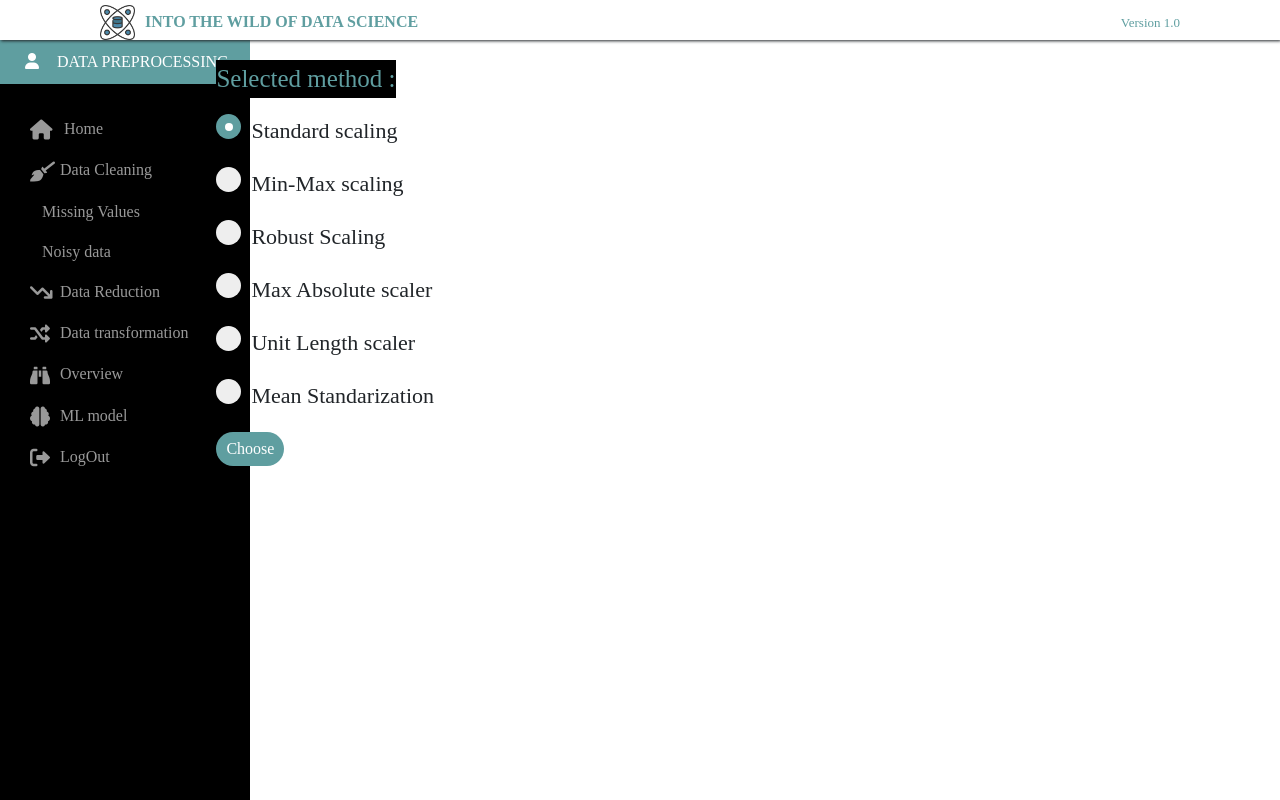
After one commit to achrafexboy/Into-the-wild-of-Data-Science, a Flask app: template templates/FeatureScaling.html in a window 1280 px wide. The commit adds this page. Run offline with Flask 2, Linux system fonts and the light colour scheme; the template is opened without the code that fills it, so the values that code supplies are empty; parts of the project's set-up code (start-up, migrations or seed data) failed here and were passed over; some libraries are stand-ins or nearby versions.

Commit message:
Start Fs WEB APP

```diff
--- a/static/Annexe_css.css
+++ b/static/Annexe_css.css
@@ -52,6 +52,7 @@
 
 /* Copy */
 .nav-bar{
+    float: left;
     width:100%;
     height:5vh;
     background:#fff;
--- /dev/null
+++ b/static/FScaling.css
@@ -0,0 +1,93 @@
+@charset "utf-8";
+
+body{
+    font-family: Montserrat;
+}
+.content-aside p span{
+    background-color: #000;
+    display: inline-block;
+    text-align: center;
+    justify-content: center;
+    z-index: -1;
+}
+.content-aside{
+    padding-left : 50px;
+}
+.content-aside p{
+    font-size : 25px;
+    color : #5F9EA0;
+}
+.input-s {
+display: block;
+position: relative;
+padding-left: 35px;
+margin-bottom: 12px;
+cursor: pointer;
+font-size: 22px;
+-webkit-user-select: none;
+-moz-user-select: none;
+-ms-user-select: none;
+user-select: none;
+}
+
+/* Hide the browser's default radio button */
+.input-s input {
+position: absolute;
+opacity: 0;
+cursor: pointer;
+}
+
+/* Create a custom radio button */
+.checkmark {
+position: absolute;
+top: 0;
+left: 0;
+height: 25px;
+width: 25px;
+background-color: #eee;
+border-radius: 50%;
+}
+
+/* On mouse-over, add a grey background color */
+.input-s:hover input ~ .checkmark {
+background-color: #ccc;
+}
+
+/* When the radio button is checked, add a blue background */
+.input-s input:checked ~ .checkmark {
+background-color: #5F9EA0;
+}
+
+/* Create the indicator (the dot/circle - hidden when not checked) */
+.checkmark:after {
+content: "";
+position: absolute;
+display: none;
+}
+
+/* Show the indicator (dot/circle) when checked */
+.input-s input:checked ~ .checkmark:after {
+display: block;
+}
+
+/* Style the indicator (dot/circle) */
+.input-s .checkmark:after {
+    top: 9px;
+    left: 9px;
+    width: 8px;
+    height: 8px;
+    border-radius: 50%;
+    background: white;
+}
+button[type="submit"]{
+    border: 0;
+    font-family: Montserrat;
+    font-size: 16px;
+    border-radius: 20px;
+    padding: 5px 10px;
+    background-color: #5F9EA0;
+    color : #fff;
+}
+.content-All{
+    float:left;
+}
--- /dev/null
+++ b/templates/FeatureScaling.html
@@ -0,0 +1,118 @@
+<!DOCTYPE html>
+<html lang="en">
+<head>
+    <meta charset="UTF-8">
+    <title>Feature Scaling</title>
+    <link rel="stylesheet" href="https://maxcdn.bootstrapcdn.com/bootstrap/3.3.5/css/bootstrap-theme.min.css">
+    <link rel="stylesheet" href="../static/css/bootstrap.min.css">
+    <link rel="stylesheet" href="https://cdnjs.cloudflare.com/ajax/libs/font-awesome/6.0.0/css/all.min.css" integrity="sha512-9usAa10IRO0HhonpyAIVpjrylPvoDwiPUiKdWk5t3PyolY1cOd4DSE0Ga+ri4AuTroPR5aQvXU9xC6qOPnzFeg==" crossorigin="anonymous" referrerpolicy="no-referrer" />
+    <link rel="stylesheet" href="https://cdn.jsdelivr.net/npm/bootstrap@4.3.1/dist/css/bootstrap.min.css" integrity="sha384-ggOyR0iXCbMQv3Xipma34MD+dH/1fQ784/j6cY/iJTQUOhcWr7x9JvoRxT2MZw1T" crossorigin="anonymous">
+    <link rel="stylesheet" href="../static/Annexe_css.css">
+    <link rel="stylesheet" href="../static/FScaling.css">
+</head>
+<body>
+    <div class="nav-bar">
+        <div class = "logo">
+           <img src="../static/rec/DS.png" alt="DS">
+           <p>Into the wild of data science</p>
+        </div>
+        <span>Version 1.0</span>
+     </div>
+    <div id="wrapper">
+        <!-- Sidebar -->
+        <div id="sidebar-wrapper">
+           <ul class="sidebar-nav nav-pills nav-stacked" id="menu">
+              <div class="profil">
+                  <i class="fa-solid fa-user"></i>
+                  <span>Data Preprocessing</span>
+              </div>
+              <li class="active">
+                 <a href="#"><span class="fa-stack fa-lg pull-left"><i class="fa-solid fa-house"></i></span> Home</a>
+                 <ul class="nav-pills nav-stacked" style="list-style-type:none;">
+                 </ul>
+              </li>
+              <li>
+                 <a href="#"><span class="fa-stack fa-lg pull-left"><i class="fa-solid fa-broom"></i></span>Data Cleaning</a>
+                 <ul class="nav-pills nav-stacked" style="list-style-type:none;">
+                    <li><a href="/missingValues">Missing Values</a></li>
+                    <li><a href="#">Noisy data</a></li>
+                 </ul>
+              </li>
+              <li>
+                 <a href="#"><span class="fa-stack fa-lg pull-left"><i class="fa-solid fa-arrow-trend-down"></i></span>Data Reduction</a>
+              </li>
+              <li>
+                 <a href="#"> <span class="fa-stack fa-lg pull-left"><i class="fa-solid fa-shuffle"></i></span>Data transformation</a>
+              </li>
+              <li>
+                 <a href="#"><span class="fa-stack fa-lg pull-left"><i class="fa-solid fa-binoculars"></i></span>Overview</a>
+              </li>
+              <li>
+                 <a href="#"><span class="fa-stack fa-lg pull-left"><i class="fa-solid fa-brain"></i></span>ML model</a>
+              </li>
+              <li>
+                 <a href="#"><span class="fa-stack fa-lg pull-left"><i class="fa-solid fa-right-from-bracket"></i></span>LogOut</a>
+              </li>
+           </ul>
+        </div>
+
+        <div id="page-content-wrapper">
+           <div class="container-fluid xyz">
+              <div class="row">
+                 <div class="col-lg-12">
+
+                 </div>
+              </div>
+           </div>
+        </div>
+     </div>
+    <form class = "content-aside">
+        <p>
+            <span>Selected method :</span>
+        </p>
+        <div>
+            <label class = "input-s">
+                <input type="radio" id="contactChoice1" name="Scaler" value="SS" checked = "checked">
+                <label for="contactChoice1">Standard scaling</label>
+                <span class = "checkmark"></span>
+            </label>
+
+            <label class = "input-s">
+                <input type="radio" id="contactChoice2" name="Scaler" value="MinMax">
+                <label for="contactChoice2">Min-Max scaling</label>
+                <span class = "checkmark"></span>
+            </label>
+
+            <label class = "input-s">
+                <input type="radio" id="contactChoice3" name="Scaler" value="RS">
+                <label for="contactChoice3">Robust Scaling</label>
+                <span class = "checkmark"></span>
+            </label>
+
+            <label class="input-s">
+                <input type="radio" id="contactChoice4" name="Scaler" value="MaxAbs">
+                <label for="contactChoice4">Max Absolute scaler</label>
+                <span class = "checkmark"></span>
+            </label>
+
+            <label class="input-s">
+                <input type="radio" id="contactChoice5" name="Scaler" value="unitL">
+                <label for="contactChoice5">Unit Length scaler</label>
+                <span class = "checkmark"></span>
+            </label>
+
+            <label class="input-s">
+                <input type="radio" id="contactChoice6" name="Scaler" value="MeanStd">
+                <label for="contactChoice6">Mean Standarization</label>
+                <span class = "checkmark"></span>
+            </label>
+        </div>
+        <div>
+          <button type="submit">Choose</button>
+        </div>
+      </form>
+
+    <!--Script bootstrap-->
+        <script src="../static/Annexe_js.js"></script>
+</body>
+</html>
```
Also changed, not shown: ai.py (+56 -2 lines), FeatureScaling-StreamLit/ReadMeFirst.md (renamed from FeatureScaling - StreamLit/ReadMeFirst.md), FeatureScaling-StreamLit/app.py (renamed from FeatureScaling - StreamLit/app.py), FeatureScaling-StreamLit/requirements.txt (renamed from FeatureScaling - StreamLit/requirements.txt), 5 other files.
